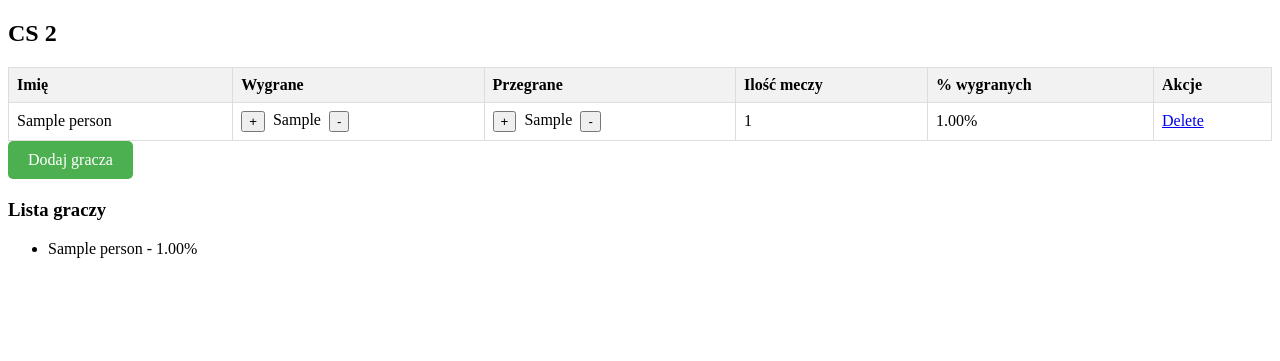
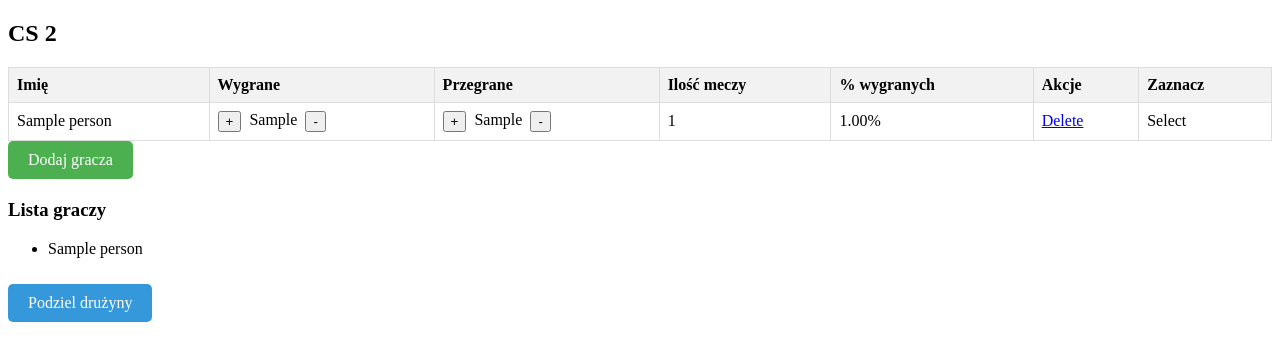
Before and after one commit to AlanBednarczyk/ranking, a Django app: template ranking/myapp/templates/myapp/person_list.html in a window 1280 px wide. Shown: the top 361 px of the page. Run offline with Django 3.2, Linux system fonts and the light colour scheme; the template is opened without the code that fills it: most values are stand-ins (such as "Sample title", 1, 10 or a date in 2020).

Commit message:
select members and divide on two teams

```diff
--- a/ranking/myapp/templates/myapp/person_list.html
+++ b/ranking/myapp/templates/myapp/person_list.html
@@ -27,18 +27,39 @@
         .bottom-section {
             margin-top: 20px;
         }
-                /* Dostosowany styl dla "Add Person" */
+
         .add-person-button {
             display: inline-block;
             padding: 10px 20px;
-            background-color: #4CAF50; /* Zielony kolor tła */
-            color: white; /* Biały kolor tekstu */
+            background-color: #4CAF50;
+            color: white;
             text-decoration: none;
-            border-radius: 5px; /* Zaokrąglone rogi */
+            border-radius: 5px;
         }
 
         .add-person-button:hover {
-            background-color: #45a049; /* Ciemniejszy zielony kolor tła po najechaniu myszką */
+            background-color: #45a049;
+        }
+
+        /* Dodane style dla zaznaczania osób */
+        .selected {
+            background-color: #aaddff; /* Kolor zaznaczenia */
+        }
+
+        /* Dodane style dla przycisku podziału drużyn */
+        .divide-teams-button {
+            display: inline-block;
+            padding: 10px 20px;
+            background-color: #3498db;
+            color: white;
+            text-decoration: none;
+            border-radius: 5px;
+            margin-top: 10px;
+            cursor: pointer;
+        }
+
+        .divide-teams-button:hover {
+            background-color: #2980b9;
         }
     </style>
 </head>
@@ -53,6 +74,7 @@
                 <th onclick="sortTable(3)">Ilość meczy</th>
                 <th onclick="sortTable(4)">% wygranych</th>
                 <th>Akcje</th>
+                <th>Zaznacz</th> <!-- Nowa kolumna dla zaznaczania osób -->
             </tr>
         </thead>
         <tbody>
@@ -78,6 +100,7 @@
                     <td>
                         <a href="{% url 'delete_person' person.id %}">Delete</a>
                     </td>
+                    <td onclick="toggleSelection(this, {{ person.id }})">Select</td> <!-- Nowa kolumna z przyciskiem zaznaczania -->
                 </tr>
             {% endfor %}
         </tbody>
@@ -87,10 +110,13 @@
         <h3>Lista graczy</h3>
         <ul>
             {% for person in people %}
-                <li>{{ person.name }} - {{ person.win_percentage|floatformat:2 }}%</li>
+                <li>{{ person.name }}</li>
             {% endfor %}
         </ul>
     </div>
+
+    <!-- Nowy przycisk do podziału drużyn -->
+    <div class="divide-teams-button" onclick="divideTeams()">Podziel drużyny</div>
 
     <script>
         async function changeMatchCount(personId, type, value) {
@@ -126,7 +152,7 @@
 
         function sortTable(columnIndex) {
             const table = document.querySelector('table');
-            const rows = Array.from(table.rows).slice(1); // Ignoruj wiersz nagłówka
+            const rows = Array.from(table.rows).slice(1);
 
             rows.sort((a, b) => {
                 const aValue = a.cells[columnIndex].textContent;
@@ -134,7 +160,6 @@
                 return parseFloat(bValue) - parseFloat(aValue);
             });
 
-            // Wyczyść tabelę
             rows.forEach(row => table.tBodies[0].appendChild(row));
         }
 
@@ -143,6 +168,46 @@
             const parts = value.split(`; ${name}=`);
             if (parts.length === 2) return parts.pop().split(';').shift();
         }
-    </script>
+
+        // Nowa funkcja do zaznaczania osób
+        function toggleSelection(cell, personId) {
+            const row = cell.parentNode;
+            row.classList.toggle('selected');
+        }
+
+   // Nowa funkcja do bardziej losowego podziału drużyn
+    function divideTeams() {
+        const table = document.querySelector('table');
+        const rows = Array.from(table.rows).slice(1);
+        const selectedRows = rows.filter(row => row.classList.contains('selected'));
+
+        if (selectedRows.length % 2 !== 0) {
+            alert('Wybierz parzystą liczbę osób do podziału na drużyny.');
+            return;
+        }
+
+        const team1Color = '#ffcccb'; // Kolor drużyny 1
+        const team2Color = '#c2f0c2'; // Kolor drużyny 2
+
+        // Resetuj kolory
+        rows.forEach(row => row.style.backgroundColor = '');
+
+        // Losowo podziel drużyny
+        const shuffledRows = shuffleArray(selectedRows);
+        shuffledRows.forEach((row, index) => {
+            const teamColor = (index % 2 === 0) ? team1Color : team2Color;
+            row.style.backgroundColor = teamColor;
+        });
+    }
+
+    // Funkcja do losowego tasowania elementów w tablicy
+    function shuffleArray(array) {
+        for (let i = array.length - 1; i > 0; i--) {
+            const j = Math.floor(Math.random() * (i + 1));
+            [array[i], array[j]] = [array[j], array[i]];
+        }
+        return array;
+    }
+</script>
 </body>
 </html>
```
Also changed, not shown: ranking/db.sqlite3.
